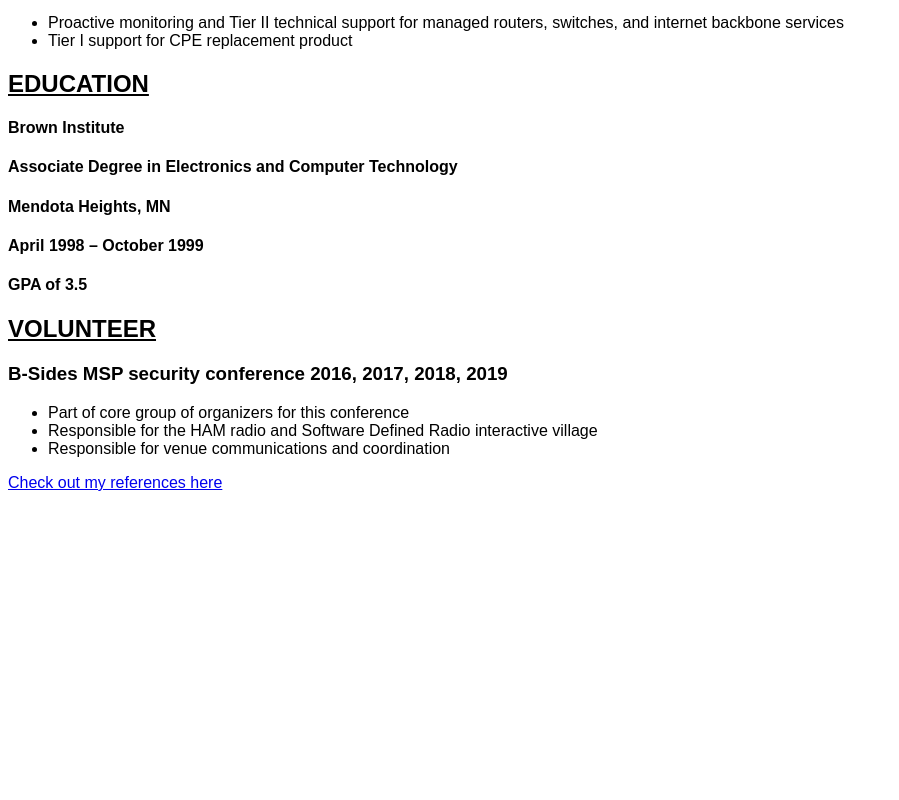
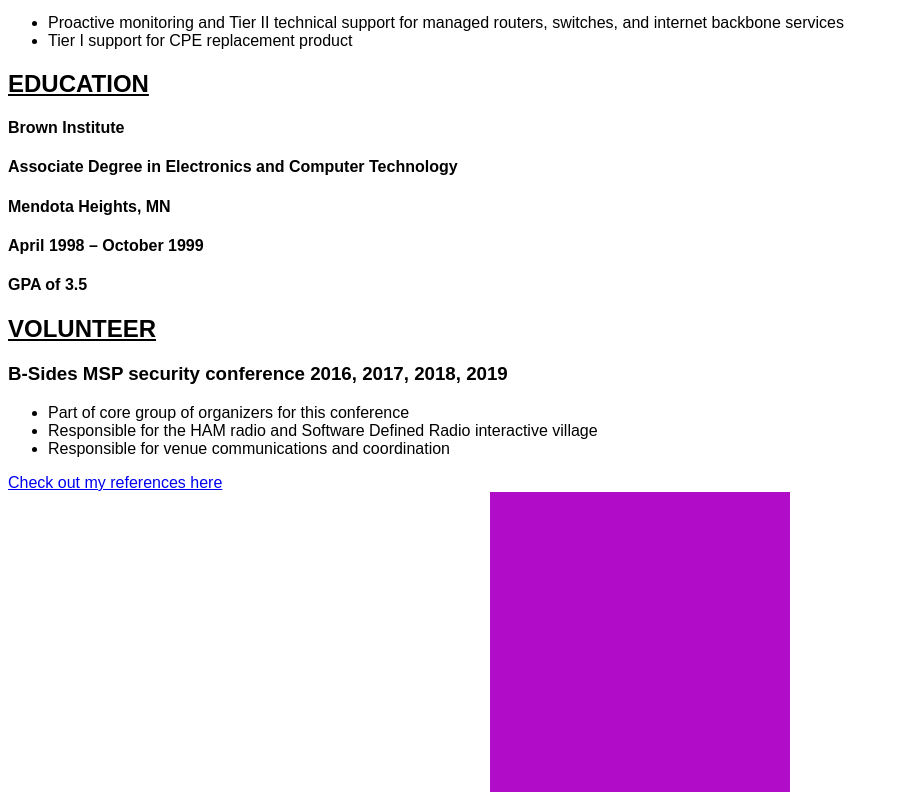
Before and after one commit to joelburdorf/joelburdorf.github.io, a plain HTML site: page index.html in a window 1280 px wide. Shown: the part 1908-2708 px from the top of the page, without its empty margins (0-899 px from the left). Before the commit the page ends 2408 px from the top, so only its background shows below. Drawn offline with Linux system fonts and the light colour scheme.

Commit message:
Update style.css

```diff
--- a/style.css
+++ b/style.css
@@ -22,10 +22,18 @@ h5 {
   margin: 5px;
   color: white;
 
+  height: 100%;
 }
-#footer {
-  text-align: center;
-  color: black;
-  font-weight: 300;
-  width: 100%;
-  font-size: 1.25rem;
+
+.purple-square-container {
+  height: 100%;
+  display: flex;
+  align-items: center;
+  justify-content: center;
+}
+
+.purple-square {
+  background-color: #B10DC9;
+  width: 300px;
+  height: 300px;
+}
```
